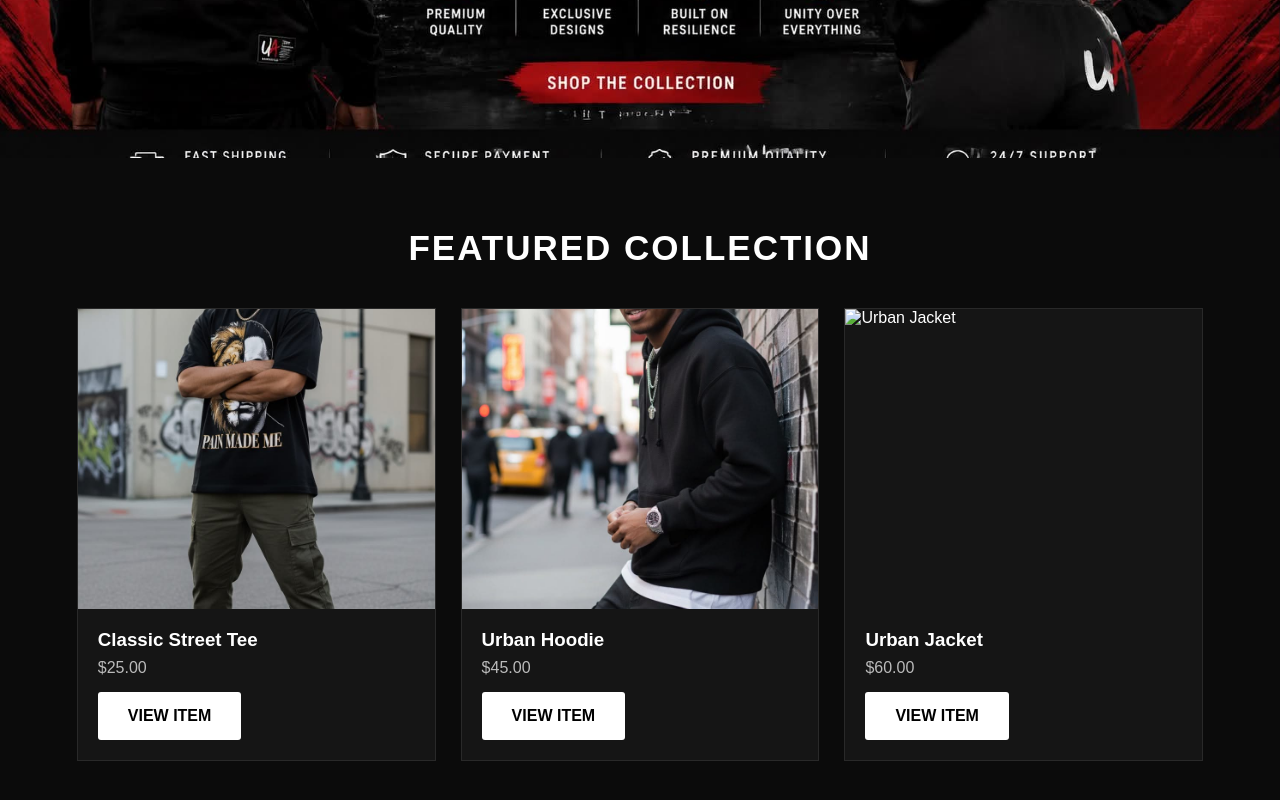
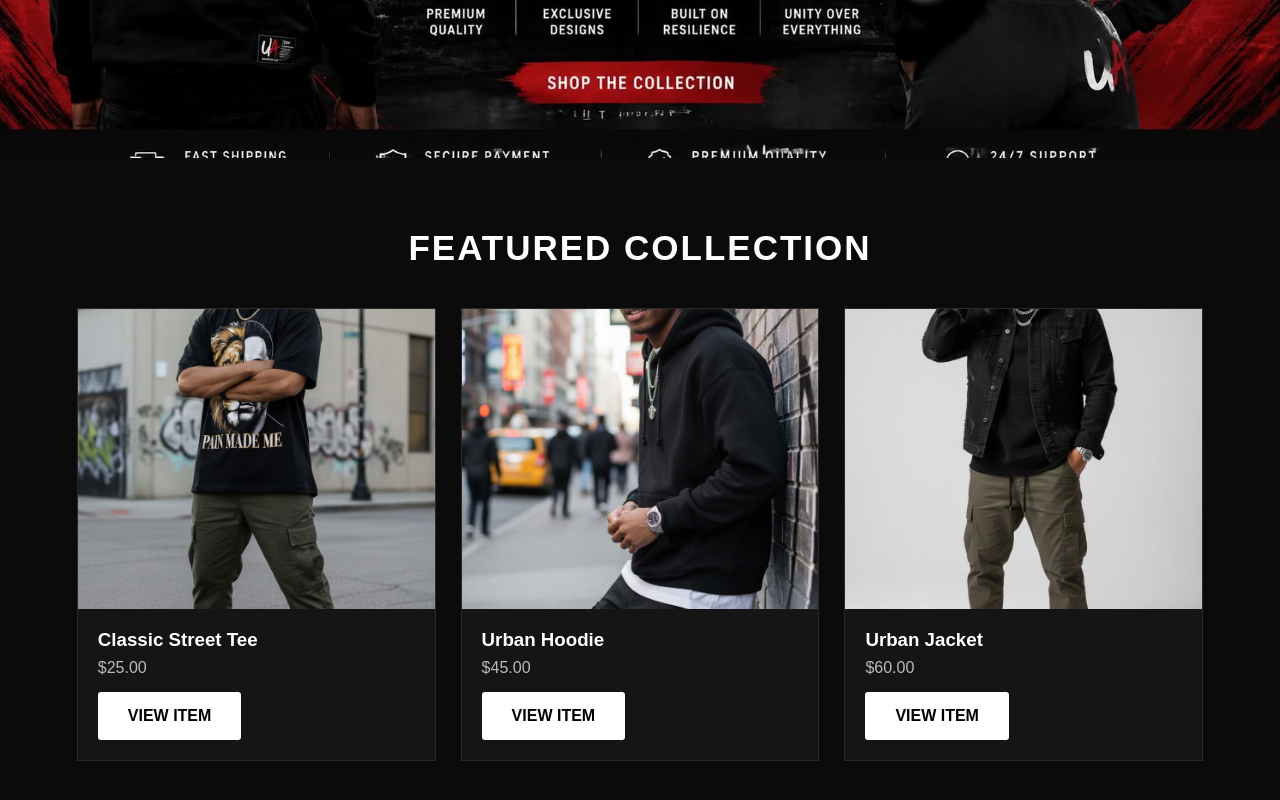
Before and after one commit to robertcouch/urban-affiliate, a plain HTML site: page index.html in a window 1280 px wide. Shown: the part 516-1316 px from the top of the page. Drawn offline with Linux system fonts and the light colour scheme.

Commit message:
Update image source for Urban Jacket

```diff
--- a/index.html
+++ b/index.html
@@ -225,7 +225,7 @@ background: url("Messenger_creation_6115C936-12CA-4F04-A3F5-7F9A9CF4E401.jpeg")
       </div>
 
       <div class="product">
-        <img src="Messenger_creation_E1E33E44CEE.jpg" alt="Urban Jacket">
+        <img src="Messenger_creation_E1E33E44-E83C-4B3E-9B4D-028225554CEE.jpeg" alt="Urban Jacket">
         <div class="product-info">
           <h3>Urban Jacket</h3>
           <p class="price">$60.00</p>
```
